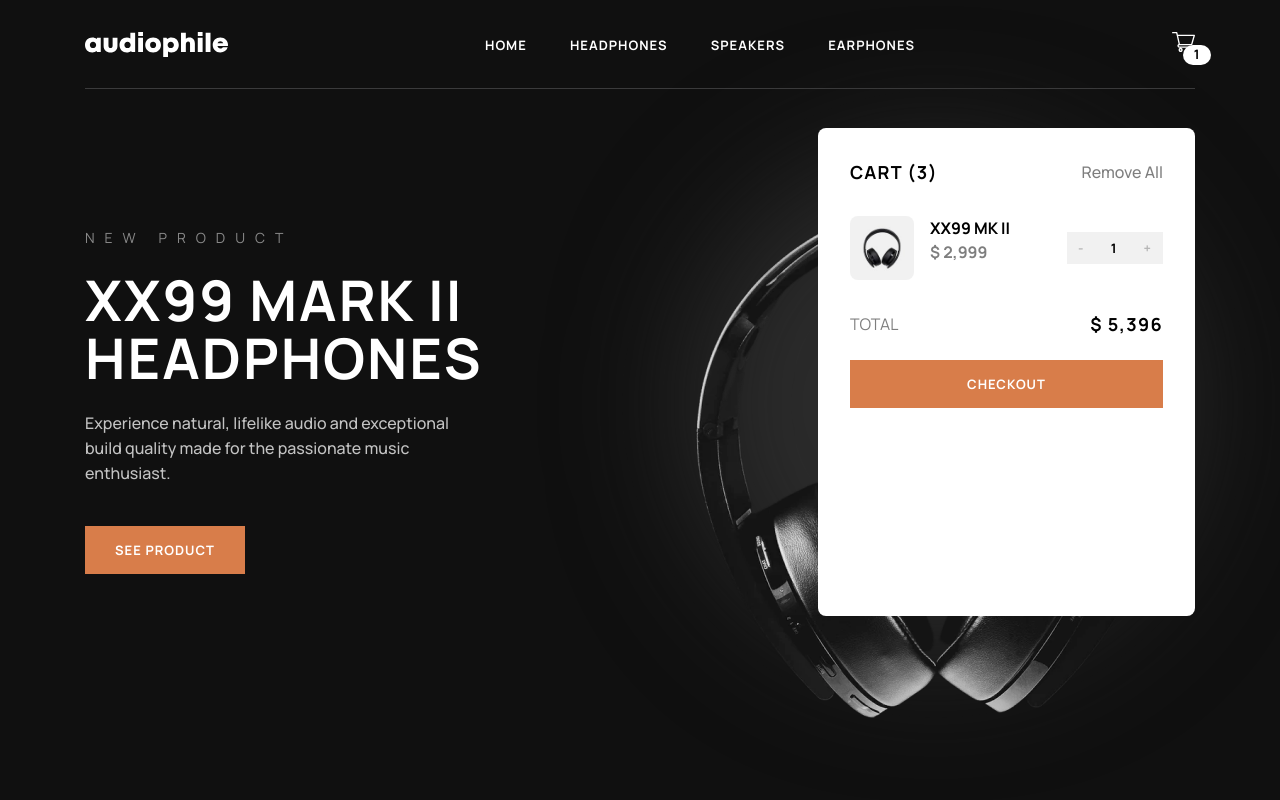
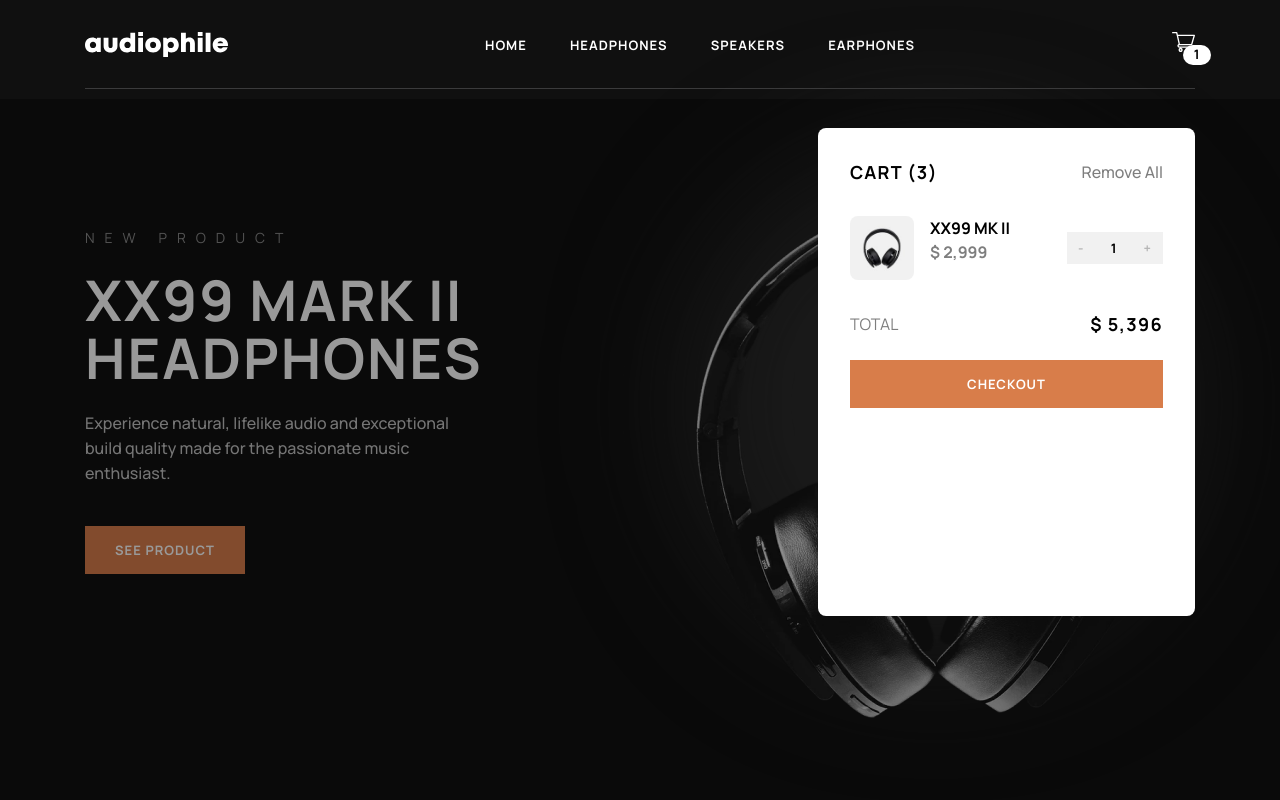
Before and after one commit to GustavoJuvino/Audiophile-Website, a Next.js app: page / in a window 1280 px wide. Both pictures are taken after a click on the icon 1183 px from the left and 42 px from the top of the page. Shown: the top 800 px of the page. Built offline with nearby package versions, Linux system fonts and the light colour scheme.

Commit message:
style: A background appear behind the cart menu component

```diff
--- a/app/Components/Cart/CartMenu.tsx
+++ b/app/Components/Cart/CartMenu.tsx
@@ -20,7 +20,7 @@ const Cart: React.FC<CartProps> = ({ activeCart }) => {
                     absolute
                     right-0
                     top-[6rem]
-                    z-50
+                    z-[100]
                     flex
                     flex-col
                     items-center
--- a/app/Components/Header/Header.tsx
+++ b/app/Components/Header/Header.tsx
@@ -118,6 +118,21 @@ const Header = () => {
 
         </div>
         <MobileMenu active={active} />
+
+        {/* Cart / Mobile Menu Background */}
+        {activeCart && (
+            <div
+                className="
+                    w-full
+                    h-full
+                    bg-black
+                    opacity-40
+                    z-[90]
+                    absolute
+                    top-[6.2rem]
+                "
+            />
+        )}
     </header>
   )
 }
```
